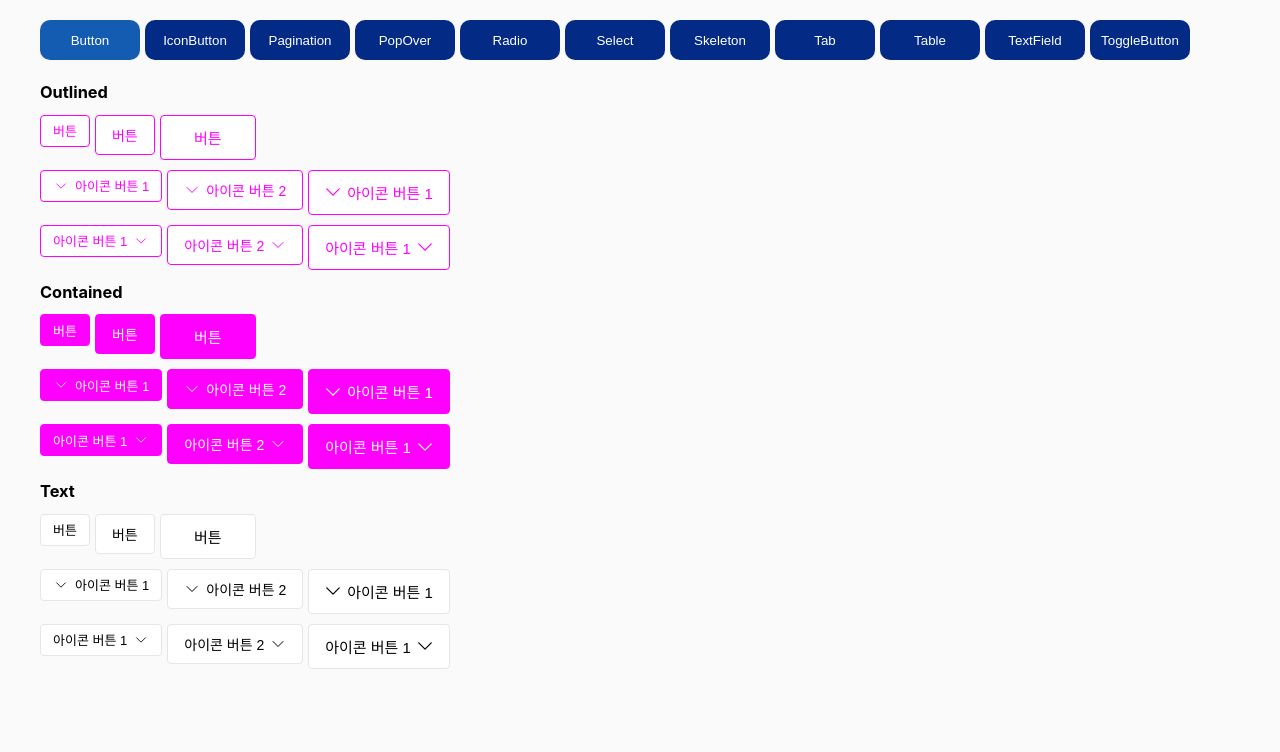
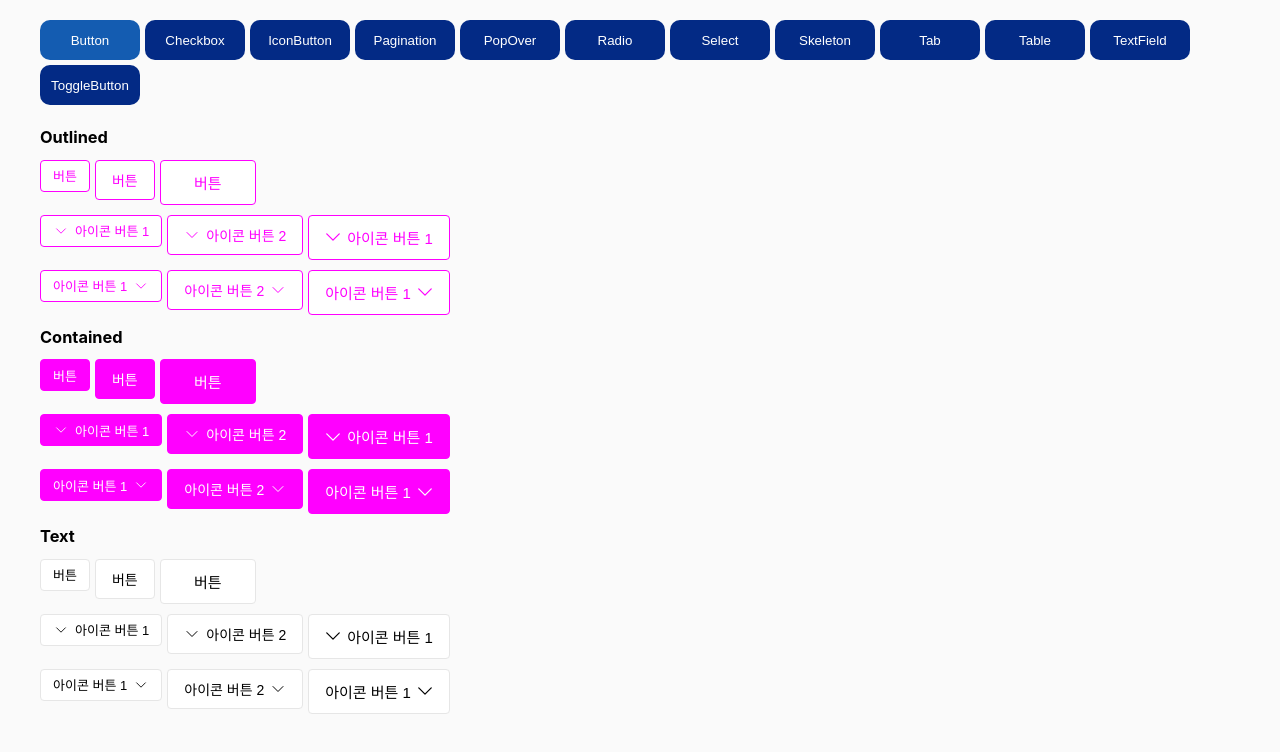
Before and after one commit to UsePlease-UI/PPudding, a React (Create React App) app: page / in a window 1280 px wide. Shown: the top 752 px of the page. Built offline with nearby package versions, Linux system fonts and the light colour scheme.

Commit message:
feat : Checkbox Example 추가

```diff
--- a/src/layouts/Layout.tsx
+++ b/src/layouts/Layout.tsx
@@ -5,6 +5,7 @@ import Block from 'components/atoms/Block';
 import BlockWrapper from 'components/atoms/BlockWrapper';
 import Skeleton from 'components/atoms/Skeleton';
 import ButtonExample from 'examples/ButtonExample';
+import CheckboxExample from 'examples/CheckboxExample';
 import IconButtonExample from 'examples/IconButtonExample';
 import PaginationExample from 'examples/PaginationExample';
 import PopOverExample from 'examples/PopOverExample';
@@ -19,6 +20,7 @@ import { css } from '@emotion/react';
 
 const COMPONENT_LIST = [
     'Button',
+    'Checkbox',
     'IconButton',
     'Pagination',
     'PopOver',
@@ -38,6 +40,8 @@ function getComponents(type: string) {
     switch (type) {
         case 'Button':
             return <ButtonExample />;
+        case 'Checkbox':
+            return <CheckboxExample />;
         case 'IconButton':
             return <IconButtonExample />;
         case 'Pagination':
```
